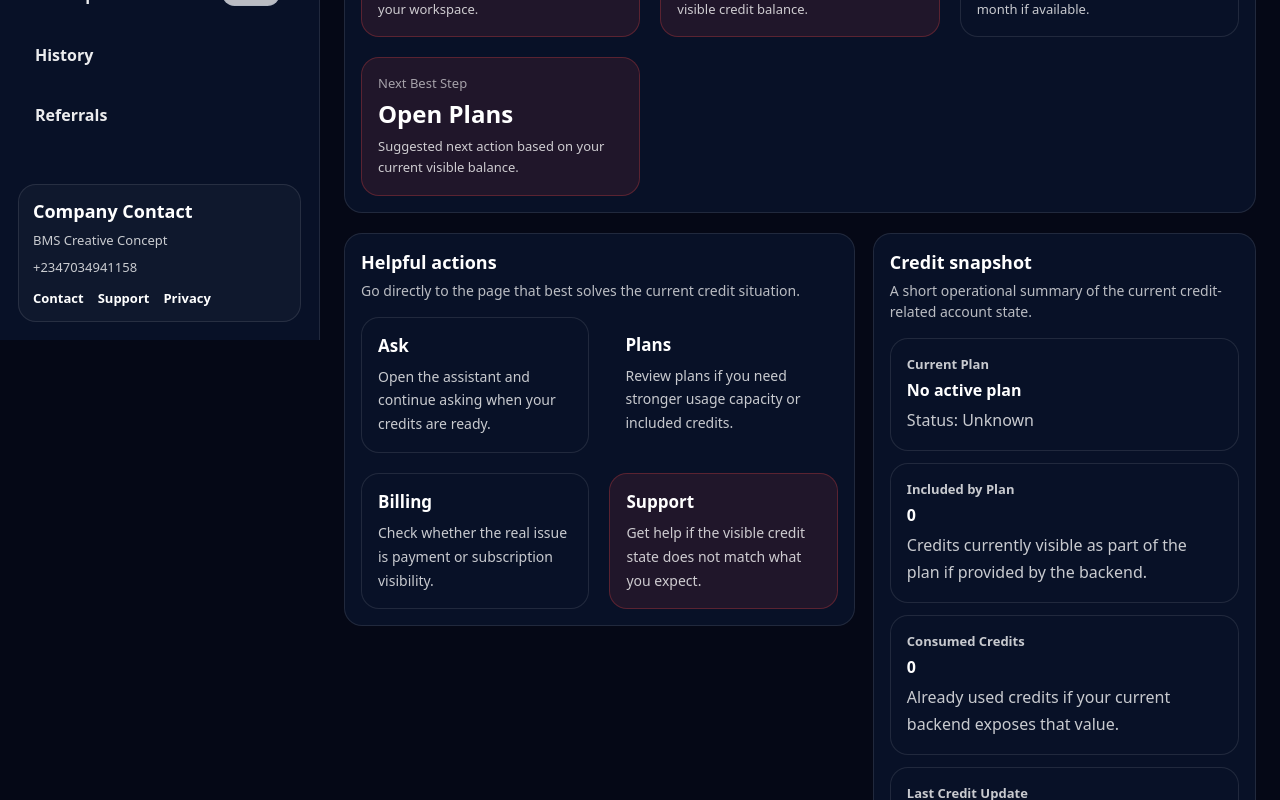
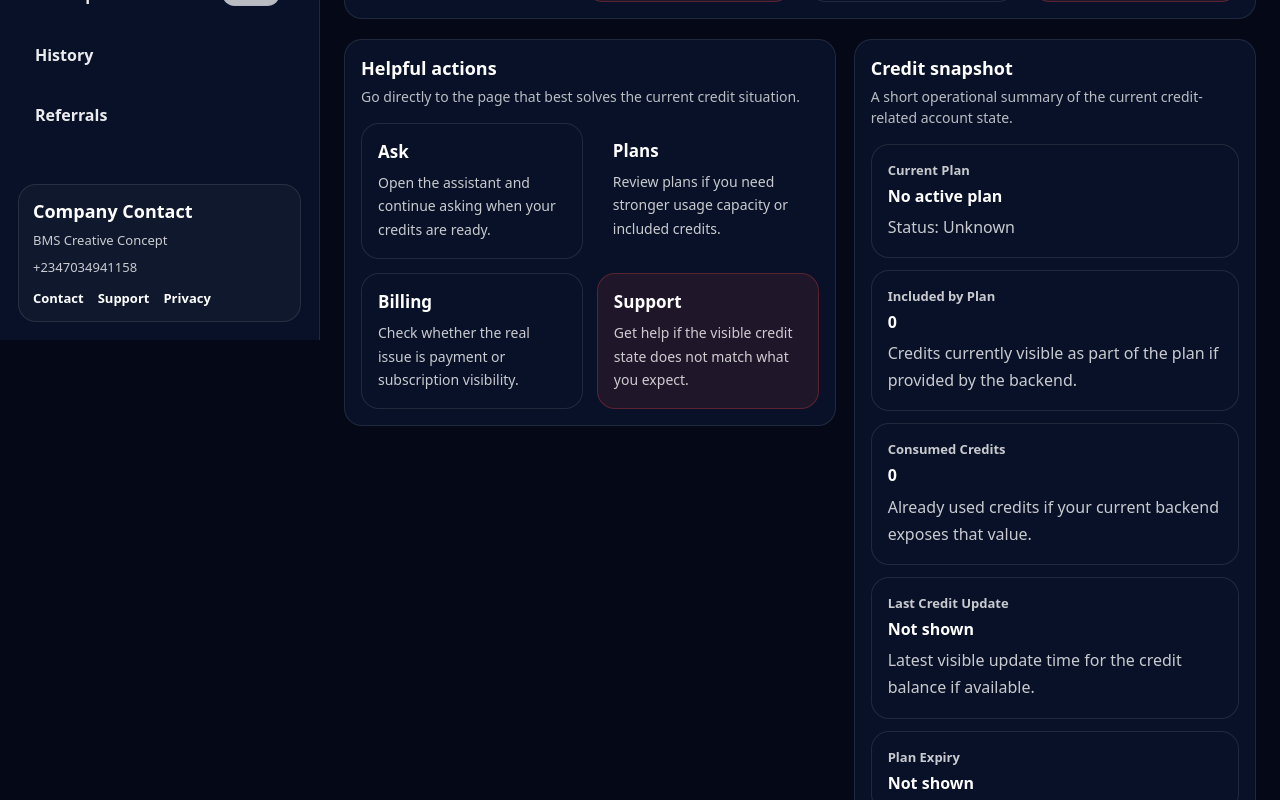
Before and after one commit to SirBM201/naija-tax-guide-frontend, a Next.js app: page /credits in a window 1280 px wide. Shown: the part 460-1260 px from the top of the page. Built offline with nearby package versions, Linux system fonts and the light colour scheme; no server answers; sample sign-in values are in the browser's storage.

Commit message:
Update page.tsx

```diff
--- a/app/credits/page.tsx
+++ b/app/credits/page.tsx
@@ -8,7 +8,7 @@ import AppShell, {
 } from "@/components/app-shell";
 import WorkspaceSectionCard from "@/components/workspace-section-card";
 import { Banner, MetricCard, ShortcutCard, formatDate } from "@/components/ui";
-import { CardsGrid, SectionStack } from "@/components/page-layout";
+import { CardsGrid, SectionStack, TwoColumnSection } from "@/components/page-layout";
 import { useWorkspaceState } from "@/hooks/useWorkspaceState";
 import { buildWorkspaceAlerts } from "@/lib/workspace-alerts";
 
@@ -47,8 +47,27 @@ function snapshotItemStyle(): React.CSSProperties {
     padding: 16,
     display: "grid",
     gap: 6,
+    minWidth: 0,
   };
 }
+
+const clampValueStyle: React.CSSProperties = {
+  fontSize: "clamp(15px, 3.6vw, 16px)",
+  fontWeight: 800,
+  color: "var(--text)",
+  lineHeight: 1.45,
+  overflowWrap: "anywhere",
+  wordBreak: "break-word",
+  minWidth: 0,
+};
+
+const mutedWrapStyle: React.CSSProperties = {
+  color: "var(--text-muted)",
+  lineHeight: 1.7,
+  overflowWrap: "anywhere",
+  wordBreak: "break-word",
+  minWidth: 0,
+};
 
 export default function CreditsPage() {
   const router = useRouter();
@@ -119,7 +138,7 @@ export default function CreditsPage() {
   return (
     <AppShell
       title="Credits"
-      subtitle="Track your available AI credit balance and monthly AI usage without exposing unnecessary technical details."
+      subtitle="Track your available AI credit balance and monthly AI usage with a clean, mobile-safe layout."
       actions={
         <>
           <button onClick={() => refreshAll()} style={shellButtonPrimary()}>
@@ -145,9 +164,9 @@ export default function CreditsPage() {
 
         <WorkspaceSectionCard
           title="Credit overview"
-          subtitle="This page is focused only on the credit position that matters to the user."
+          subtitle="A simple view of the credit position that matters on both desktop and mobile."
         >
-          <CardsGrid min={220}>
+          <CardsGrid min={190} gap={16}>
             <MetricCard
               label="Available Credits"
               value={String(balance)}
@@ -174,19 +193,12 @@ export default function CreditsPage() {
           </CardsGrid>
         </WorkspaceSectionCard>
 
-        <div
-          style={{
-            display: "grid",
-            gridTemplateColumns: "minmax(0, 1.2fr) minmax(280px, 0.9fr)",
-            gap: 18,
-            alignItems: "start",
-          }}
-        >
+        <TwoColumnSection leftRatio={1.1} rightRatio={0.9} gap={18} collapseAt={980}>
           <WorkspaceSectionCard
             title="Helpful actions"
             subtitle="Go directly to the page that best solves the current credit situation."
           >
-            <CardsGrid min={220}>
+            <CardsGrid min={200} gap={14}>
               <ShortcutCard
                 title="Ask"
                 subtitle="Open the assistant and continue asking when your credits are ready."
@@ -218,7 +230,7 @@ export default function CreditsPage() {
             title="Credit snapshot"
             subtitle="A short operational summary of the current credit-related account state."
           >
-            <div style={{ display: "grid", gap: 12 }}>
+            <div style={{ display: "grid", gap: 12, minWidth: 0 }}>
               <div style={snapshotItemStyle()}>
                 <div
                   style={{
@@ -229,18 +241,8 @@ export default function CreditsPage() {
                 >
                   Current Plan
                 </div>
-                <div
-                  style={{
-                    fontSize: 16,
-                    fontWeight: 800,
-                    color: "var(--text)",
-                  }}
-                >
-                  {planName}
-                </div>
-                <div style={{ color: "var(--text-muted)", lineHeight: 1.7 }}>
-                  Status: {planStatus}
-                </div>
+                <div style={clampValueStyle}>{planName}</div>
+                <div style={mutedWrapStyle}>Status: {planStatus}</div>
               </div>
 
               <div style={snapshotItemStyle()}>
@@ -253,16 +255,8 @@ export default function CreditsPage() {
                 >
                   Included by Plan
                 </div>
-                <div
-                  style={{
-                    fontSize: 16,
-                    fontWeight: 800,
-                    color: "var(--text)",
-                  }}
-                >
-                  {String(includedByPlan)}
-                </div>
-                <div style={{ color: "var(--text-muted)", lineHeight: 1.7 }}>
+                <div style={clampValueStyle}>{String(includedByPlan)}</div>
+                <div style={mutedWrapStyle}>
                   Credits currently visible as part of the plan if provided by the backend.
                 </div>
               </div>
@@ -277,16 +271,8 @@ export default function CreditsPage() {
                 >
                   Consumed Credits
                 </div>
-                <div
-                  style={{
-                    fontSize: 16,
-                    fontWeight: 800,
-                    color: "var(--text)",
-                  }}
-                >
-                  {String(consumed)}
-                </div>
-                <div style={{ color: "var(--text-muted)", lineHeight: 1.7 }}>
+                <div style={clampValueStyle}>{String(consumed)}</div>
+                <div style={mutedWrapStyle}>
                   Already used credits if your current backend exposes that value.
                 </div>
               </div>
@@ -301,16 +287,10 @@ export default function CreditsPage() {
                 >
                   Last Credit Update
                 </div>
-                <div
-                  style={{
-                    fontSize: 16,
-                    fontWeight: 800,
-                    color: "var(--text)",
-                  }}
-                >
+                <div style={clampValueStyle}>
                   {updatedAt ? formatDate(updatedAt) : "Not shown"}
                 </div>
-                <div style={{ color: "var(--text-muted)", lineHeight: 1.7 }}>
+                <div style={mutedWrapStyle}>
                   Latest visible update time for the credit balance if available.
                 </div>
               </div>
@@ -325,19 +305,13 @@ export default function CreditsPage() {
                 >
                   Plan Expiry
                 </div>
-                <div
-                  style={{
-                    fontSize: 16,
-                    fontWeight: 800,
-                    color: "var(--text)",
-                  }}
-                >
+                <div style={clampValueStyle}>
                   {expiresAt ? formatDate(expiresAt) : "Not shown"}
                 </div>
               </div>
             </div>
           </WorkspaceSectionCard>
-        </div>
+        </TwoColumnSection>
       </SectionStack>
     </AppShell>
   );
```
